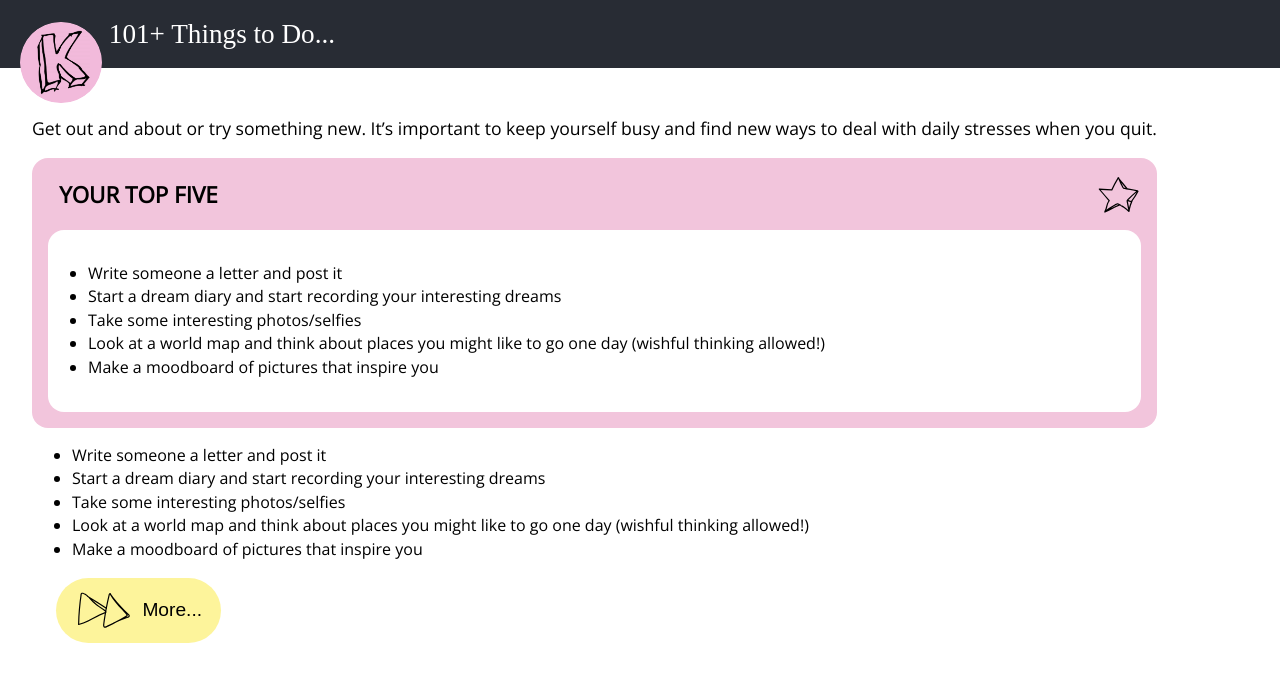
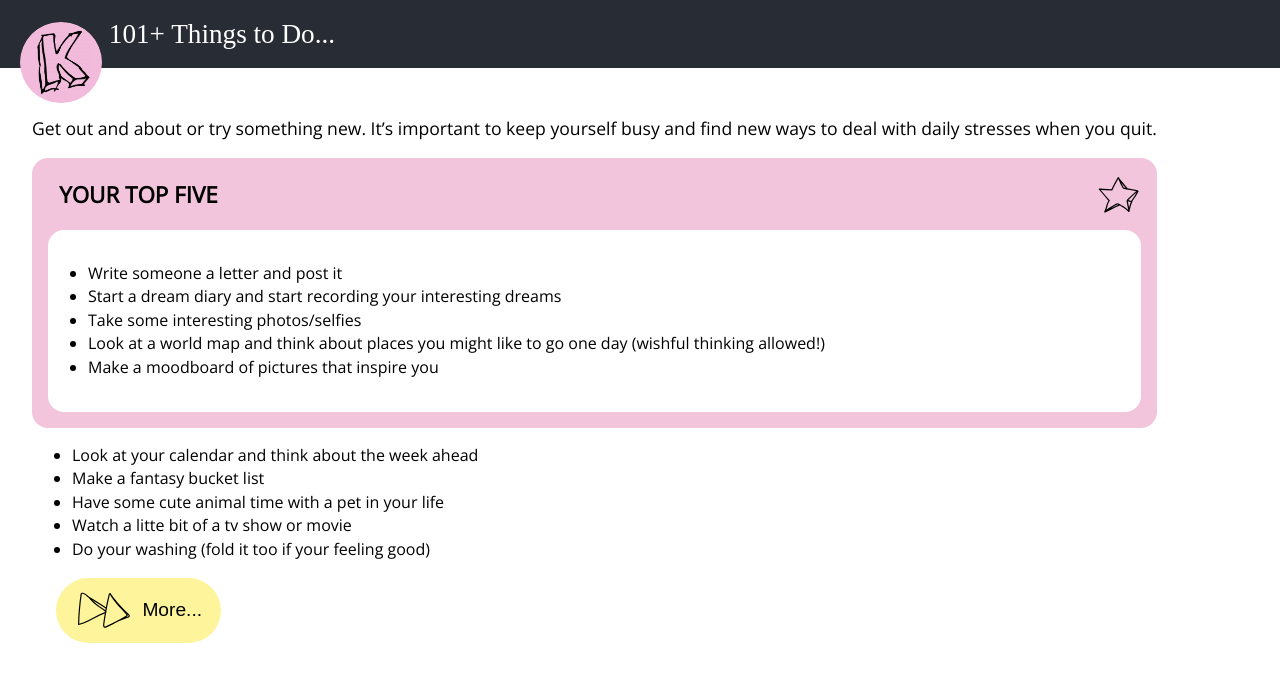
Before and after one commit to HPA-Digital/kete, a React (Create React App) app: page /#/distractions in a window 1280 px wide. Shown: the top 682 px of the page. Built offline with nearby package versions, Linux system fonts and the light colour scheme; a web font is replaced by a local one.

Commit message:
Removed Top 5 from body text

```diff
--- a/src/components/Distractions/index.js
+++ b/src/components/Distractions/index.js
@@ -22,8 +22,7 @@ class Distractions extends React.Component {
 
 		return {
 			top: _.slice(data, 0, 5),
-			data,
-			length: 5
+			data: _.slice(data, 5),
 		}
 
 	}
```
